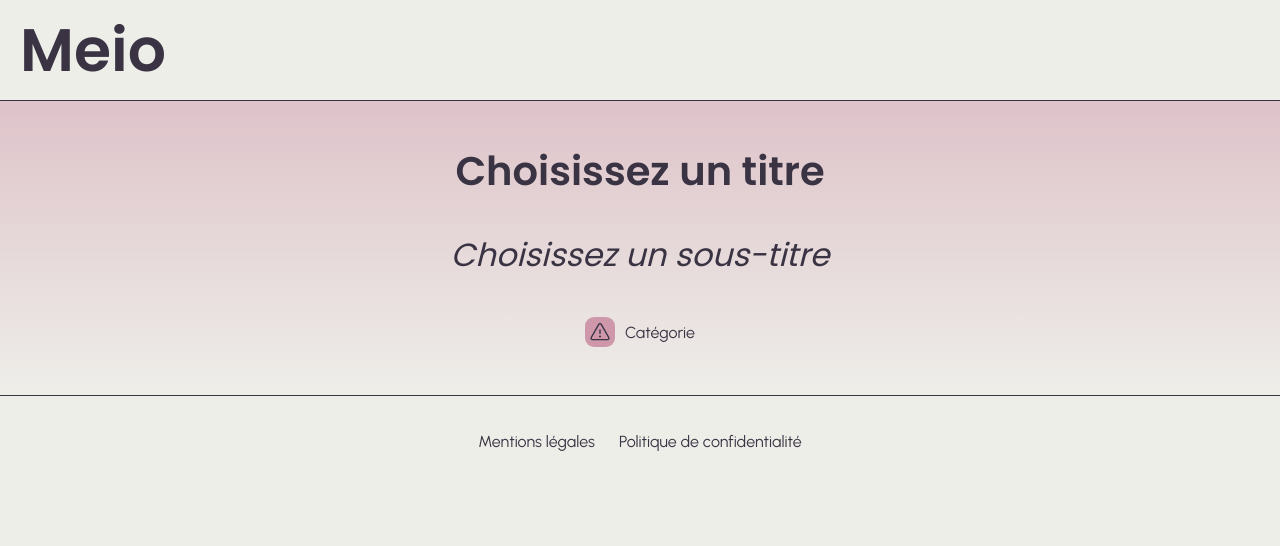
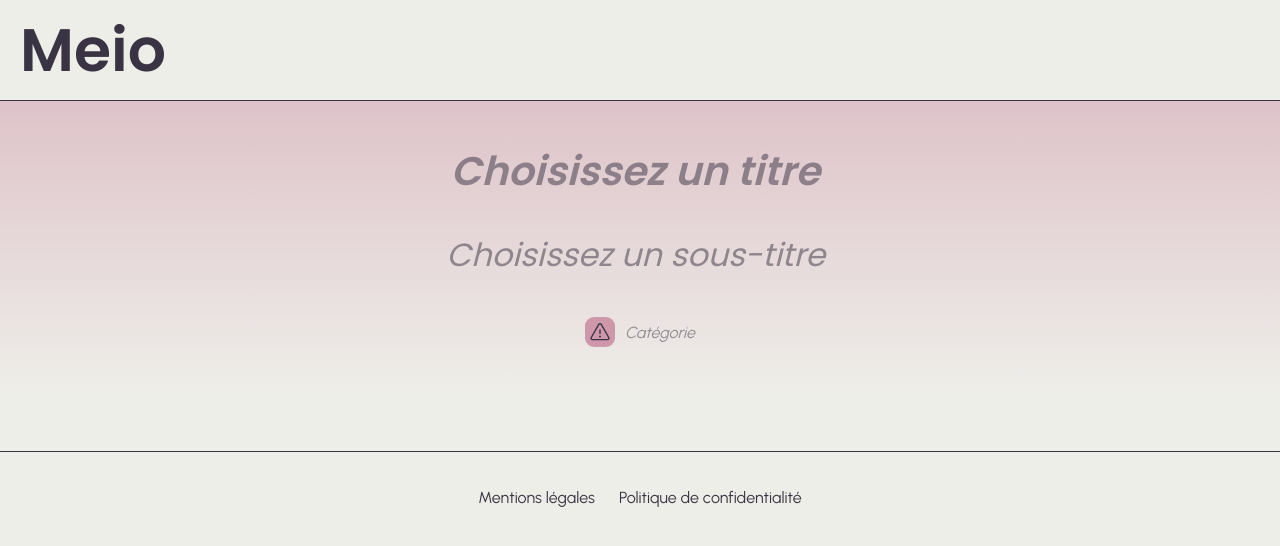
Before and after one commit to yanndav/meio-landing, a Next.js app: page /editor in a window 1280 px wide. Shown: the top 546 px of the page. Built offline with nearby package versions, Linux system fonts and the light colour scheme.

Commit message:
adding functionnalities to meio editor

```diff
--- a/src/app/editor/actions.tsx
+++ b/src/app/editor/actions.tsx
@@ -5,13 +5,12 @@ import {
   Range,
   Node,
   Transforms,
-  Ancestor,
+  Operation,
   NodeEntry,
+  Path,
 } from "slate";
 import { KeyboardEvent } from "react";
-import { CustomElement } from "@/components/editor/types";
-import next from "next";
-
+import { CustomElement, NodeProperties } from "@/components/editor/types";
 export const handleKeyDown = (event: KeyboardEvent, editor: Editor) => {
   if (
     (event.ctrlKey && event.key === "a") ||
@@ -21,117 +20,110 @@ export const handleKeyDown = (event: KeyboardEvent, editor: Editor) => {
   }
   if (event.key === "Enter") {
     const { selection } = editor;
-    if (!selection) {
+    if (!selection || !Range.isCollapsed(selection)) {
+      // If we're not in the editor, or if a range is selected, we don't do shit
       return;
     }
-
-    // Checking if we're in the "Hero section" context
-    const parentNodeEntry = Editor.above(editor, {
-      at: selection,
-      match: (n) => {
-        const node = n as CustomElement;
-        return Editor.isBlock(editor, node);
-      }, // You can customize the match condition
-    });
-
-    if (!parentNodeEntry) {
-      return;
-    }
-
-    // Access the parent node's attributes
-    const [parentNode] = parentNodeEntry;
-
-    // If we're in the hero case
-    if (
-      !(
-        SlateElement.isElement(parentNode) &&
-        parentNode.type === "section" &&
-        parentNode.category === "hero"
-      )
-    ) {
-      if (
-        SlateElement.isElement(parentNode) &&
-        parentNode.type === "heading" &&
-        selection &&
-        Range.isCollapsed(selection)
-      ) {
-        event.preventDefault();
-        // insertion d'un paragraphe
-        const [currentNode, currentPath] = Editor.node(
-          editor,
-          selection.anchor.path
-        );
-        console.log(currentPath);
-        //     Transforms.insertNodes(
-        //       editor,
-        //       {
-        //         type: "paragraph",
-        //         children: [{ text: "" }],
-        //       },
-        //       {
-        //         at: [currentPath.slice(0, 1), currentPath.slice(1, 1)],
-        //       }
-        //     );
-      }
-    }
-    event.preventDefault();
-    // In the Hero case, we want to jump to the next element
-    if (selection && Range.isCollapsed(selection)) {
+    // Getting the currentNode
     const [currentNode, currentPath] = Editor.node(
       editor,
       selection.anchor.path
     );
 
-      const nextPath: number[] = currentPath[1] === 0 ? [0, 1, 0] : [1, 0, 0];
+    // Getting the parentNode
+    const parent: NodeEntry<CustomElement> | undefined =
+      Editor.above<CustomElement>(editor, {
+        at: currentPath,
+        match: (n) => {
+          const node = n as CustomElement;
+          return !Editor.isEditor(node) && SlateElement.isElement(node);
+        },
+        mode: "lowest",
+      });
 
-      // Check if the next node exists
-      const isNodeExists: boolean = Node.has(editor, nextPath);
-      const isParentExists: boolean | CustomElement =
-        isNodeExists && (Node.parent(editor, nextPath) as CustomElement);
+    if (!parent) {
+      // If no parent, means we're at the Document level
+      console.log("pas de node parent");
+      return;
+    }
+    const [parentNode, parentPath] = parent;
 
+    console.log("parentNode", parentNode);
+
+    // Case 1 : The Hero - H1 case
     if (
-        !isNodeExists ||
-        (isParentExists && isParentExists.type === "etiquette")
+      SlateElement.isElement(parentNode) &&
+      parentNode.type === "heading" &&
+      parentNode.category === "hero" &&
+      parentNode.level === 1
     ) {
-        // We have to create a new node
-        const nodeContent: CustomElement =
-          currentPath[1] === 0
-            ? {
+      event.preventDefault();
+
+      // We want to jump to the next node that is a H2 and create it if it's been removed
+      const nextNodePath: number[] = [0, 1, 0];
+      const nextNodeParent =
+        Node.has(editor, nextNodePath) && Node.parent(editor, nextNodePath);
+
+      console.log("next node parent", nextNodeParent);
+      if (
+        SlateElement.isElement(nextNodeParent) &&
+        nextNodeParent.type === "etiquette"
+      ) {
+        const newNodeContent: CustomElement = {
           type: "heading",
           level: 2,
           category: "hero",
           children: [{ text: "Choisissez un sous-titre" }],
+        };
+
+        setTimeout(() => {
+          Transforms.insertNodes(editor, newNodeContent, {
+            at: nextNodePath.slice(0, 2),
+          });
+        }, 0);
       }
-            : {
+      // We can now move to it
+      Transforms.select(editor, {
+        path: nextNodePath,
+        offset: Node.string(Node.get(editor, nextNodePath)).length,
+      });
+    }
+
+    // Case 2 - The Hero - H2 Case
+    if (
+      SlateElement.isElement(parentNode) &&
+      parentNode.type === "heading" &&
+      parentNode.category === "hero" &&
+      parentNode.level === 2
+    ) {
+      // We want to jump the Etiquette node and go to the text, hence check if exists
+      event.preventDefault();
+      const nextNodePath: number[] = [1, 0, 0];
+
+      if (!Node.has(editor, nextNodePath)) {
+        const newNodeContent: CustomElement = {
           type: "section",
           category: "default",
-                children: [
-                  {
-                    type: "paragraph",
-                    children: [{ text: "Ecrivez votre premier paragraphe" }],
-                  },
-                ],
+          children: [{ type: "paragraph", children: [{ text: "" }] }],
         };
-        // Optionally, if there's no next node, insert a new paragraph
-        Transforms.insertNodes(editor, nodeContent, {
-          at: currentPath[1] === 0 ? [0, 1] : [1],
+
+        setTimeout(() => {
+          Transforms.insertNodes(editor, newNodeContent, {
+            at: nextNodePath.slice(0, 1),
           });
+        }, 0);
+      }
+      // We jump to the text
+
       Transforms.select(editor, {
-          path: nextPath,
-          offset: Node.string(Node.get(editor, nextPath)).length,
-        });
-      } else {
-        // Move the cursor to the end of the next node
-        Transforms.select(editor, {
-          path: nextPath,
-          offset: Node.string(Node.get(editor, nextPath)).length,
+        path: nextNodePath,
+        offset: Node.string(Node.get(editor, nextNodePath)).length,
       });
     }
   }
-
   // If we're in the standard case
   // we want it to become a paragraph if it's a heading
-  }
+
   if (event.key == "#") {
     console.log("triggered");
     const { selection } = editor;
@@ -170,7 +162,193 @@ export const handleKeyDown = (event: KeyboardEvent, editor: Editor) => {
 };
 
 export const meioPlugin = (editor: Editor) => {
-  const { deleteBackward } = editor;
+  const { deleteBackward, apply, onChange, selection } = editor;
+  let preventCascading: boolean = false;
+  let operationsQueue: string[] = [];
+  let preventionName: string | null = null;
+  let endsPrevention: string | null = null;
+
+  editor.apply = (op: Operation) => {
+    if (preventCascading) {
+      preventCascading = op.type !== endsPrevention;
+      console.log("prevented", preventCascading, operationsQueue, op);
+      return;
+    }
+    console.log("document", editor.children);
+    if (op.type === "insert_node") {
+      console.log("Node inserted", op);
+
+      // On empêche les insertions pour le HERO
+      const path: number[] = op.path;
+      const [sectionNode] = Editor.parent(editor, path.slice(0, 1));
+
+      if (
+        SlateElement.isElement(sectionNode) &&
+        sectionNode.type === "section" &&
+        sectionNode.category === "hero"
+      ) {
+        //avoid insertion because it is in the hero section
+
+        return;
+      }
+    }
+
+    if (op.type === "insert_text") {
+      console.log("Text inserted", op);
+    }
+
+    if (op.type === "move_node") {
+      console.log("Move node", op);
+      const { newPath } = op;
+      if (Path.equals(newPath, [0, 3])) {
+        //Preventing any move to hero section
+        preventCascading = true; // preventing cascading of operations as well
+        operationsQueue.push("merge_node", "remove_node", "set_selection");
+        endsPrevention = "set_selection";
+        return;
+      }
+    }
+
+    // When removing a node
+    if (op.type === "remove_node") {
+      console.log("Node removed:", op);
+      // Avoid removal of first default section
+      const properties: NodeProperties = op.node as NodeProperties;
+      const path: number[] = op.path;
+      if (properties.type === "section" && path[0] === 1) {
+        const newNodeContent: CustomElement = {
+          type: "section",
+          category: "default",
+          children: [{ type: "paragraph", children: [{ text: "" }] }],
+        };
+
+        setTimeout(() => {
+          Transforms.insertNodes(editor, newNodeContent, {
+            at: [1],
+          });
+        }, 0);
+      }
+
+      // Avoid removal of Etiquette
+      if (properties.type === "etiquette" && properties.category === "hero") {
+        console.log("avoided node remove : hero etiquette");
+        return;
+      }
+      if (properties.type === "heading" && properties.category === "hero") {
+        return;
+      }
+    }
+    if (op.type === "split_node") {
+      const properties: NodeProperties = op.properties as NodeProperties;
+      const path = op.path;
+      console.log(properties.type);
+      if (properties.type === "heading") {
+        // Quand on saute une ligne depuis un header, on peut que le node d'arrivée soit de type paragraphe
+        console.log(path);
+        console.log([...path.slice(0, -1), path[-1] + 1]);
+
+        setTimeout(() => {
+          Transforms.setNodes(
+            editor,
+            { type: "paragraph" },
+            { at: [...path.slice(0, -1), path.slice(-1)[0] + 1] }
+          );
+        }, 0);
+      }
+    }
+
+    if (op.type === "remove_text") {
+      console.log("Text removed:", op);
+
+      // Avoid removing text when first of the editor
+
+      // Implement your custom logic here
+    }
+
+    if (op.type === "set_node") {
+      console.log("Set node", op);
+    }
+
+    if (op.type === "split_node") {
+      console.log("split_node", op);
+    }
+
+    if (op.type === "merge_node") {
+      console.log("merger");
+      console.log("op", op);
+      const properties: NodeProperties = op.properties as NodeProperties;
+      const path: number[] = op.path;
+
+      if (properties.type === "etiquette" && properties.category === "hero") {
+        console.log("avoided etiquette merger");
+        return;
+      }
+
+      // Avoid merger with etiquette
+      if (Path.equals(path, [0, 3])) {
+        console.log("avoid", op);
+        return;
+      }
+      // Avoid default behaviour for Hero-H2 merged to Hero-H1 -> recreated H2
+      if (
+        properties.category &&
+        properties.category === "hero" &&
+        properties.type === "heading" &&
+        properties.level &&
+        properties.level == 2
+      ) {
+        const newNodeContent: CustomElement = {
+          type: "heading",
+          level: 2,
+          category: "hero",
+          children: [{ text: "" }],
+        };
+
+        setTimeout(() => {
+          Transforms.insertNodes(editor, newNodeContent, {
+            at: [0, 1],
+          });
+        }, 0);
+      }
+    }
+
+    // Call the original apply method
+    apply(op);
+  };
+
+  editor.onChange = () => {
+    // Ensure there is a selection and that it's a range (not collapsed)
+    if (selection && Range.isExpanded(selection)) {
+      const [start] = Range.edges(selection); // Get the start of the selection
+      const [end] = Range.edges(selection, { reverse: true }); // Get the end of the selection
+
+      // Get the parent nodes for the start and end points
+      const [startNode, pathStartNode] = Editor.parent(editor, start.path);
+      const [endNode, pathEndNode] = Editor.parent(editor, end.path);
+
+      console.log("onchange", startNode, endNode);
+
+      // If the start and end nodes are different, constrain the selection
+      if (
+        !Path.equals(pathStartNode, pathEndNode) &&
+        SlateElement.isElement(endNode) &&
+        endNode.type !== "paragraph"
+      ) {
+        console.log("triggered selection");
+        // Adjust the selection to only cover the first node
+
+        setTimeout(() => {
+          Transforms.select(editor, {
+            anchor: selection.anchor,
+            focus: { path: start.path, offset: Node.string(startNode).length }, // Constrain to the end of the first node
+          });
+        }, 0);
+      }
+    }
+
+    // Call the original onChange method to continue processing
+    onChange();
+  };
 
   // DELETING FUNCTIONS
 
@@ -187,6 +365,8 @@ export const meioPlugin = (editor: Editor) => {
       },
     });
 
+    // Get the current node and its path
+
     if (
       heroNode &&
       SlateElement.isElement(heroNode[0]) &&
@@ -199,5 +379,17 @@ export const meioPlugin = (editor: Editor) => {
     deleteBackward(unit);
   };
 
+  editor.insertData = (data: DataTransfer) => {
+    // Prevent default paste behavior
+    const text = data.getData("text/plain");
+
+    if (text) {
+      // Insert the plain text content
+      Transforms.insertText(editor, text);
+    } else {
+      // If there is no plain text, fall back to default behavior
+      editor.insertData(data);
+    }
+  };
   return editor;
 };
--- /dev/null
+++ b/src/app/editor/page.module.css
@@ -0,0 +1,7 @@
+.editable {
+  outline: none;
+}
+
+.editable:focus {
+  outline: none;
+}
--- a/src/app/editor/page.tsx
+++ b/src/app/editor/page.tsx
@@ -1,6 +1,6 @@
 "use client";
 // Import React dependencies.
-import React, { useState } from "react";
+import React, { useState, useCallback } from "react";
 // Import the Slate editor factory.
 import { createEditor } from "slate";
 // Import the Slate components and React plugin.
@@ -9,6 +9,7 @@ import { BaseEditor, Descendant } from "slate";
 import { ReactEditor } from "slate-react";
 import { CustomElement, CustomText } from "@/components/editor/types";
 import { renderElement } from "./renderElement";
+import styles from "./page.module.css";
 
 import { handleKeyDown, meioPlugin } from "./actions";
 
@@ -23,13 +24,16 @@ declare module "slate" {
 const EditorPage: React.FC = () => {
   // Create a Slate editor object that won't change across renders.
   const [editor] = useState(() => meioPlugin(withReact(createEditor())));
+
   return (
     <Slate editor={editor} initialValue={initialValue}>
       <Editable
         disableDefaultStyles
         renderElement={renderElement}
         onKeyDown={(e) => handleKeyDown(e, editor)}
-        style={{ whiteSpace: "pre-wrap" }}
+        style={{ whiteSpace: "pre-wrap", outline: "none" }}
+        className={styles.editable}
+        placeholder="Ecrivez quelque-chose"
       />
     </Slate>
   );
@@ -47,18 +51,28 @@ const initialValue: Descendant[] = [
         type: "heading",
         level: 1,
         category: "hero",
-        children: [{ text: "Choisissez un titre" }],
+        children: [{ text: "" }],
       },
       {
         type: "heading",
         level: 2,
         category: "hero",
-        children: [{ text: "Choisissez un sous-titre" }],
+        children: [{ text: "" }],
       },
       {
         type: "etiquette",
         category: "hero",
-        children: [{ text: "Catégorie" }],
+        children: [{ text: "" }],
+      },
+    ],
+  },
+  {
+    type: "section",
+    category: "default",
+    children: [
+      {
+        type: "paragraph",
+        children: [{ text: "" }],
       },
     ],
   },
--- a/src/components/editor/EtiquetteElement/HeroEtiquette/HeroEtiquette.module.css
+++ b/src/components/editor/EtiquetteElement/HeroEtiquette/HeroEtiquette.module.css
@@ -32,7 +32,7 @@
   box-shadow: 0px 0px 10px -4px var(--foreground);
   transform: translateY(-2px);
   background-color: var(--background);
-  justify-content: flex-start;
+  /* justify-content: flex-start; */
 }
 
 .selector > svg {
@@ -76,3 +76,8 @@
 .choice:hover {
   background-color: var(--clear);
 }
+
+.placeholder {
+  font-style: italic;
+  opacity: 50%;
+}
--- a/src/components/editor/EtiquetteElement/HeroEtiquette/HeroEtiquette.tsx
+++ b/src/components/editor/EtiquetteElement/HeroEtiquette/HeroEtiquette.tsx
@@ -74,10 +74,10 @@ const HeroEtiquette: React.FC<ExtendedRenderElementProps> = ({
       return (
         <HeroEtiquetteSelector path={path}>
           <div className={styles.etiquette}>
-            {title && (
-              <IconButton icon={PiWarning} color={"--error"} type={"normal"} />
-            )}
-            <div contentEditable={false}>{children}</div>
+            <IconButton icon={PiWarning} color={"--error"} type={"normal"} />
+            <span contentEditable={false} className={styles.placeholder}>
+              Catégorie
+            </span>
           </div>
         </HeroEtiquetteSelector>
       );
--- a/src/components/editor/EtiquetteElement/HeroEtiquette/HeroEtiquetteSelector.tsx
+++ b/src/components/editor/EtiquetteElement/HeroEtiquette/HeroEtiquetteSelector.tsx
@@ -28,11 +28,11 @@ const HeroEtiquetteSelector: React.FC<HeroEtiquetteSelectorProps> = ({
           boxShadow: open ? "0px 0px 10px -4px var(--foreground)" : "",
           backgroundColor: open ? "var(--background)" : "",
           transform: open ? "translateY(-2px)" : "",
-          justifyContent: open ? "flex-start" : "",
+          // justifyContent: open ? "flex-start" : "",
         }}
       >
         {children}
-        <PiCaretCircleDown size={20} />
+        {/* <PiCaretCircleDown size={20} /> */}
       </div>
       {open && (
         <div className={styles.choicesContainer}>
--- a/src/components/editor/HeadingElement/DefaultHeading/DefaultHeading.module.css
+++ b/src/components/editor/HeadingElement/DefaultHeading/DefaultHeading.module.css
@@ -1,12 +1,12 @@
 .level1 {
   font-size: 2em;
   font-weight: 600;
-  margin: 0;
+  /* margin: 0; */
 }
 
 .level2 {
   font-size: 1.8em;
   font-weight: 400;
-  margin: 0;
+  /* margin: 0; */
   font-style: italic;
 }
--- a/src/components/editor/HeadingElement/HeroHeading/HeroHeading.module.css
+++ b/src/components/editor/HeadingElement/HeroHeading/HeroHeading.module.css
@@ -1,9 +1,13 @@
+.container {
+  position: relative;
+}
+
 .level1 {
   font-size: 2.5em;
   font-weight: 600;
   margin: 0;
   text-align: center;
-  white-space: pre;
+  /* white-space: pre; */
 }
 
 .level2 {
@@ -12,5 +16,13 @@
   margin: 0;
   font-style: italic;
   text-align: center;
-  white-space: pre;
+  /* white-space: pre; */
 }
+
+.placeholder {
+  font-style: italic;
+  opacity: 50%;
+  color: var(--foreground);
+  cursor: text;
+  /* pointer-events: none; */
+}
--- a/src/components/editor/HeadingElement/HeroHeading/HeroHeading.tsx
+++ b/src/components/editor/HeadingElement/HeroHeading/HeroHeading.tsx
@@ -1,8 +1,12 @@
 "use client";
-import React from "react";
+import React, { useState, useRef, useEffect } from "react";
 import styles from "./HeroHeading.module.css";
-import { isHeadingElement, whatHeadingLevel } from "../../types";
+import { CustomText, isHeadingElement, whatHeadingLevel } from "../../types";
 import { ExtendedRenderElementProps } from "../../types";
+import { CustomElement } from "../../types";
+import { Editor, Transforms } from "slate";
+import { ReactEditor, useSelected, useFocused } from "slate-react";
+import { useSlate } from "slate-react";
 const HeroHeading: React.FC<ExtendedRenderElementProps> = ({
   attributes,
   children,
@@ -11,23 +15,83 @@ const HeroHeading: React.FC<ExtendedRenderElementProps> = ({
   if (!isHeadingElement(element)) {
     return null;
   }
+
+  const editor = useSlate();
   const level = whatHeadingLevel(element);
+  const isPlaceholder = getString(element).length === 0;
+  const selected = useSelected();
+
+  const editComponent = (): void => {
+    if (isPlaceholder) {
+      const path = ReactEditor.findPath(editor, element);
+      if (path) {
+        // setIsPlaceholder(false);
+        setTimeout(() => {
+          ReactEditor.focus(editor); // Focus on the editor to show the cursor
+        }, 0);
+        setTimeout(() => {
+          Transforms.select(editor, [...path, 0]);
+        }, 0);
+      }
+    }
+  };
+
   switch (level) {
     case 1:
       return (
         <h1 {...attributes} className={styles.level1}>
+          {isPlaceholder && (
+            <span
+              contentEditable={false}
+              className={styles.placeholder}
+              onClick={editComponent}
+              style={{
+                transform: selected ? "scaleX(1)" : "scaleX(0)", // Scale to 0 when hidden
+              }}
+            >
+              {selected ? "" : "Choisissez un titre"}{" "}
+            </span>
+          )}
           {children}
         </h1>
       );
     case 2:
       return (
         <h2 {...attributes} className={styles.level2}>
+          {isPlaceholder && (
+            <span
+              contentEditable={false}
+              className={styles.placeholder}
+              onClick={editComponent}
+              style={{
+                transform: selected ? "scaleX(1)" : "scaleX(0)", // Scale to 0 when hidden
+              }}
+            >
+              {selected ? "" : "Choisissez un sous-titre"}{" "}
+            </span>
+          )}
           {children}
         </h2>
       );
     default:
       return (
-        <h1 className={styles.level1} {...attributes}>
+        <h1
+          {...attributes}
+          className={styles.level1}
+          onClick={() => editComponent()}
+          // style={{
+          //   transform: selected ? "scaleX(1)" : "scaleX(0)", // Scale to 0 when hidden
+          // }}
+        >
+          {isPlaceholder && (
+            <span
+              contentEditable={false}
+              className={styles.placeholder}
+              onClick={editComponent}
+            >
+              {selected ? "" : "Choisissez un titre"}{" "}
+            </span>
+          )}
           {children}
         </h1>
       );
@@ -35,3 +99,9 @@ const HeroHeading: React.FC<ExtendedRenderElementProps> = ({
 };
 
 export default HeroHeading;
+
+const getString = (element: CustomElement): string => {
+  const children = element.children as CustomText[];
+
+  return children.map((ch) => ch.text).join("");
+};
--- a/src/components/editor/SectionElement/DefaultSection/DefaultSection.module.css
+++ b/src/components/editor/SectionElement/DefaultSection/DefaultSection.module.css
@@ -1,7 +1,18 @@
+.wrapper {
+  display: flex;
+  flex-direction: column;
+  justify-content: center;
+  align-items: center;
+}
+
 .container {
   display: flex;
   flex-direction: column;
   align-items: flex-start;
   justify-content: flex-start;
-  gap: 20px;
+  gap: 0px;
+  width: 800px;
+  max-width: 90%;
+  margin: 0 5%;
+  line-height: 1.5em;
 }
--- a/src/components/editor/SectionElement/DefaultSection/DefaultSection.tsx
+++ b/src/components/editor/SectionElement/DefaultSection/DefaultSection.tsx
@@ -8,8 +8,10 @@ const DefaultSection: React.FC<ExtendedRenderElementProps> = ({
   children,
 }) => {
   return (
-    <div className={styles.container} {...attributes}>
-      {children}
+    <div className={styles.wrapper}>
+      <div className={styles.container} {...attributes}>
+        {children}
+      </div>
     </div>
   );
 };
--- a/src/components/editor/types.tsx
+++ b/src/components/editor/types.tsx
@@ -26,6 +26,11 @@ export interface CustomEtiquetteElement extends BaseElement {
   type: "etiquette";
   category: string;
   children: CustomText[];
+}
+export interface NodeProperties {
+  type: string; // e.g., 'heading', 'paragraph', etc.
+  level?: number; // Optional, used for headings
+  category?: string; // Optional, used for custom node categorization
 }
 
 type CustomChildren =
```
Lines whose indentation alone changed are shown as unchanged.
